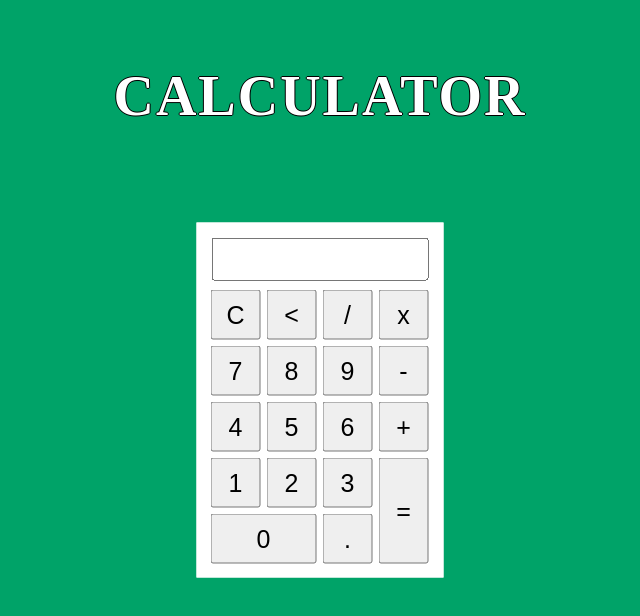
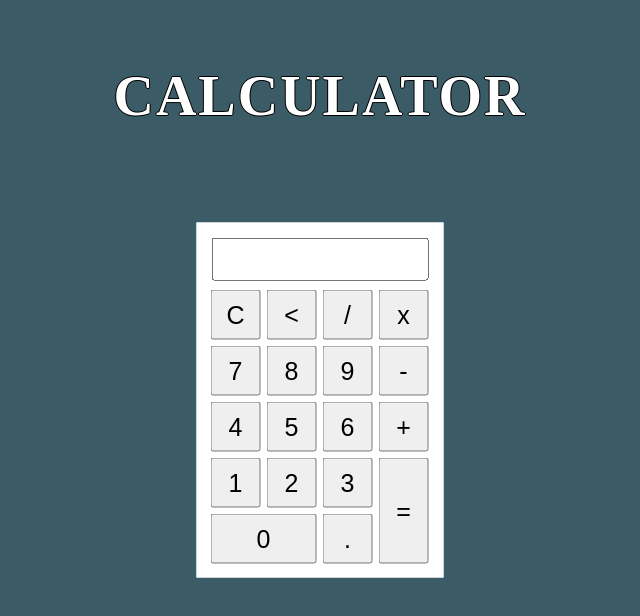
Before and after one commit to saraclaeys/calculator, a plain HTML site: page index.html in a window 1280 px wide. Shown: the whole page, without its empty margins (320-960 px from the left). Drawn offline with Linux system fonts and the light colour scheme.

Commit message:
background color

```diff
--- a/css/style.css
+++ b/css/style.css
@@ -5,7 +5,7 @@
 }
 
 body {
-    background-color: #00A368;
+    background-color: #3b5c66;
     ;
 }
 
```
